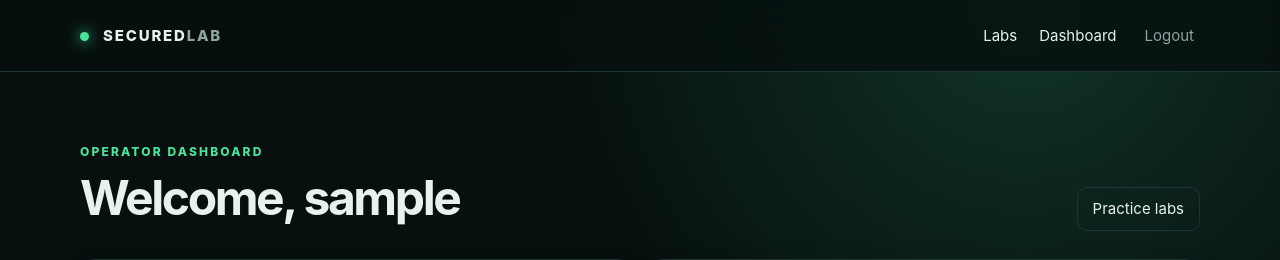
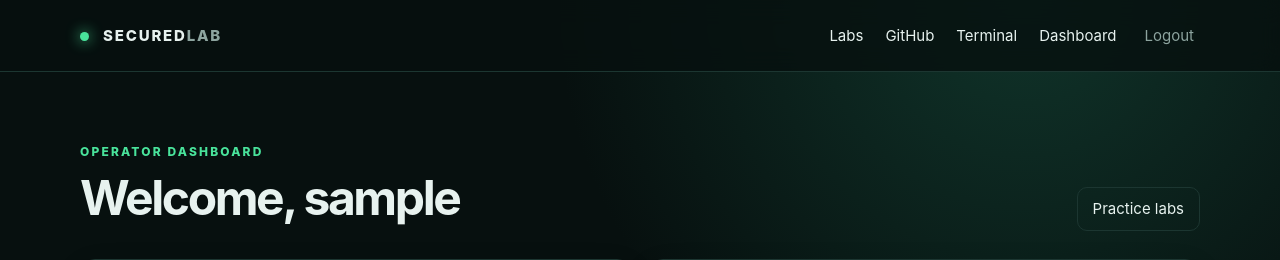
Before and after one commit to hshshss123/Secured-website, a Flask app: page /dashboard in a window 1280 px wide. Shown: the top 260 px of the page. Run offline with Flask 3, Linux system fonts and the light colour scheme; the visitor is signed in with stand-in values (Sample User, id 1); data that the repository does not hold is empty.

Commit message:
Add terminal and GitHub navigation

```diff
--- a/templates/base.html
+++ b/templates/base.html
@@ -1,8 +1,7 @@
 <!doctype html>
 <html lang="en">
 <head>
-  <meta charset="utf-8">
-  <meta name="viewport" content="width=device-width, initial-scale=1">
+<meta charset="utf-8"><meta name="viewport" content="width=device-width, initial-scale=1">
 <meta name="description" content="Local ethical hacking practice laboratory">
 <title>{% block title %}Secured Lab{% endblock %}</title>
 <link rel="stylesheet" href="{{ url_for('static', filename='style.css') }}">
@@ -12,21 +11,17 @@
 <a class="brand" href="{{ url_for('index') }}"><span class="brand-dot"></span> SECURED<span class="muted">LAB</span></a>
 <nav>
 <a href="{{ url_for('labs') }}">Labs</a>
+<a href="{{ url_for('github_search') }}">GitHub</a>
 {% if user %}
+<a href="{{ url_for('terminal') }}">Terminal</a>
 <a href="{{ url_for('dashboard') }}">Dashboard</a>
-      <form class="inline" method="post" action="{{ url_for('logout') }}">
-        <input type="hidden" name="csrf_token" value="{{ csrf_token() }}">
-        <button class="nav-button" type="submit">Logout</button>
-      </form>
+<form class="inline" method="post" action="{{ url_for('logout') }}"><input type="hidden" name="csrf_token" value="{{ csrf_token() }}"><button class="nav-button" type="submit">Logout</button></form>
 {% else %}
-      <a href="{{ url_for('login') }}">Login</a>
-      <a class="nav-cta" href="{{ url_for('register') }}">Register</a>
+<a href="{{ url_for('login') }}">Login</a><a class="nav-cta" href="{{ url_for('register') }}">Register</a>
 {% endif %}
 </nav>
 </header>
-<main class="container">
-{% block content %}{% endblock %}
-</main>
+<main class="container">{% block content %}{% endblock %}</main>
 <footer>Local security laboratory · Test only systems you own or are authorized to assess.</footer>
 </body>
 </html>
```
Lines whose indentation alone changed are shown as unchanged.
